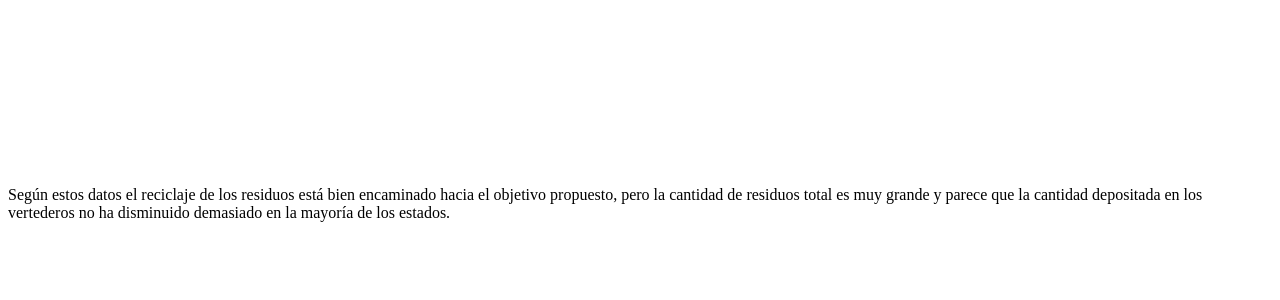
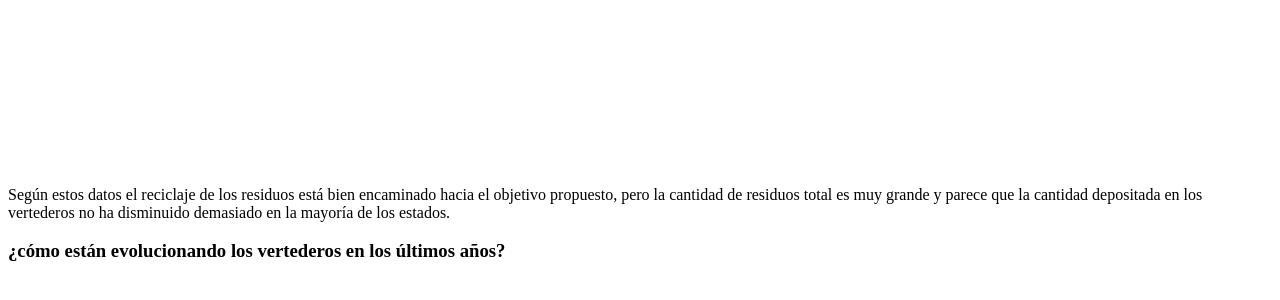
Before and after one commit to izubeldia/07MBIG---Seminario, a website: page index.html in a window 1280 px wide. Shown: the part 2098-2398 px from the top of the page. Drawn offline with Linux system fonts and the light colour scheme.

Commit message:
1 file modified

```diff
--- a/index.html
+++ b/index.html
@@ -43,7 +43,7 @@
   </div>
   <br>
   <p>Según estos datos el reciclaje de los residuos está bien encaminado hacia el objetivo propuesto, pero la cantidad de residuos total es muy grande y parece que la cantidad depositada en los vertederos no ha disminuido demasiado en la mayoría de los estados.</p>
-  <!--<h3>¿cómo están evolucionando los vertederos en los últimos años?</h3>-->
+  <h3>¿cómo están evolucionando los vertederos en los últimos años?</h3>
    <script type='text/javascript' src='https://eu-west-1a.online.tableau.com/javascripts/api/viz_v1.js'></script>
    <div class='tableauPlaceholder' style='width: 1000px; height: 827px;'>
      <object class='tableauViz' width='1000' height='827' style='display:none;'>
```
